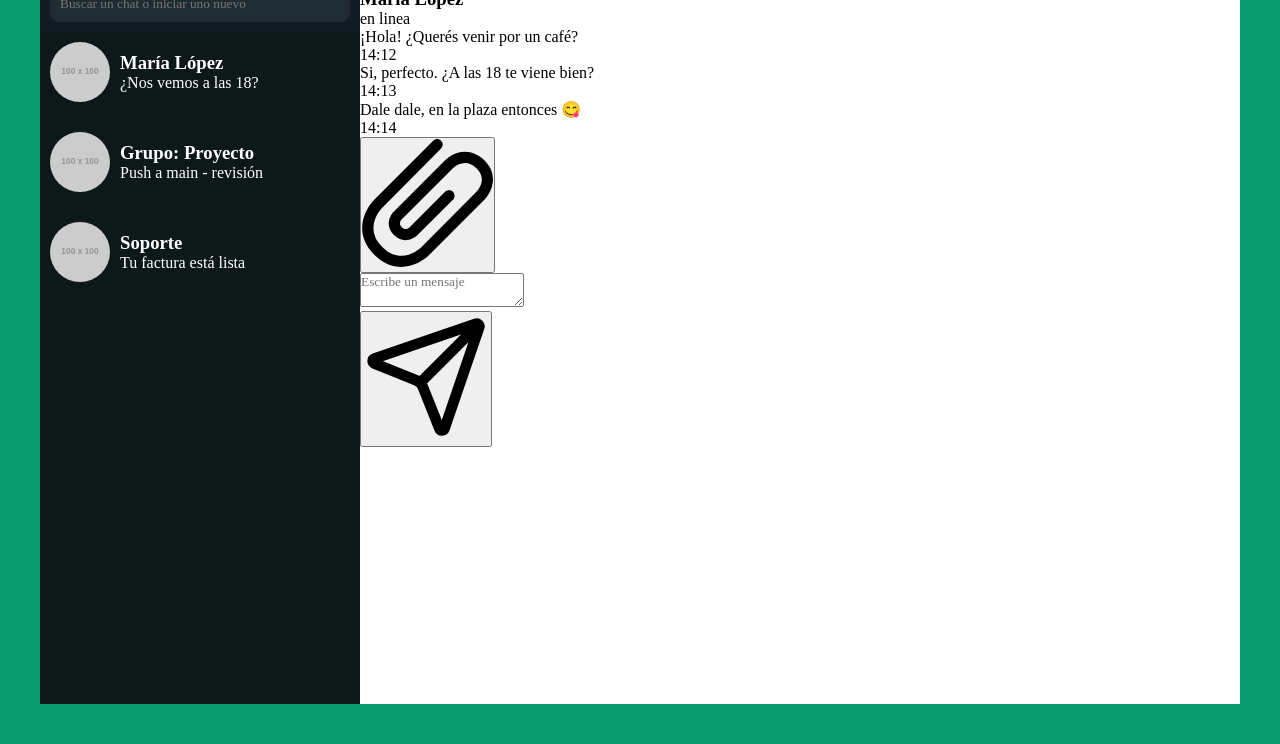
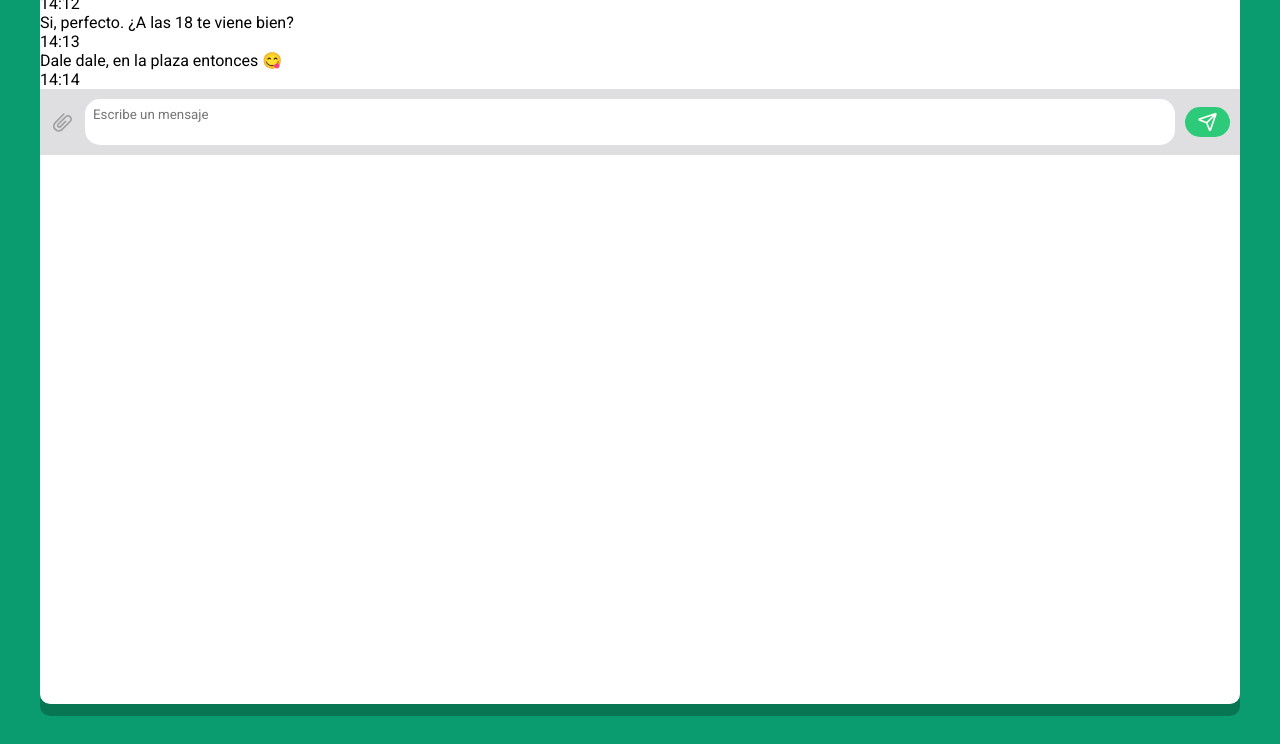
Before and after one commit to federicotenaglia/proyecto-base, a plain HTML site: page index.html in a window 1280 px wide. Shown: the part 136-880 px from the top of the page. Drawn offline with Linux system fonts and the light colour scheme; placeholder pictures from the web are drawn by us.

Commit message:
add: estilos header y footer panel de chat

```diff
--- a/index.html
+++ b/index.html
@@ -80,14 +80,14 @@
                 </div>
             </section>
             <footer>
-                <button>
-                    <svg xmlns="http://www.w3.org/2000/svg" width="131.11" height="128" viewBox="0 0 718 701"><path fill="currentColor" d="m175 397l280-280c3-3 27-27 65-40c53-17 107-3 150 40c44 43 57 96 40 149c-12 38-37 64-40 67L369 634c-52 52-182 119-302 0c-119-119-51-250 0-301L390 9c12-12 31-12 43 0s12 31 0 43L111 376c-5 4-106 109 0 215c103 103 204 11 215 0l301-302s17-17 25-41c10-32 3-60-25-88c-60-60-118-10-129 0L218 439c-10 10-17 27 0 44s33 9 43 0l194-194c12-11 32-11 43 0c12 12 12 32 0 44L304 526c-27 26-82 47-129 0c-48-47-27-103 0-129"/></svg>
+                <button id="btn-attach" class="attach">
+                    <svg xmlns="http://www.w3.org/2000/svg" width="131.11" viewBox="0 0 718 701"><path fill="currentColor" d="m175 397l280-280c3-3 27-27 65-40c53-17 107-3 150 40c44 43 57 96 40 149c-12 38-37 64-40 67L369 634c-52 52-182 119-302 0c-119-119-51-250 0-301L390 9c12-12 31-12 43 0s12 31 0 43L111 376c-5 4-106 109 0 215c103 103 204 11 215 0l301-302s17-17 25-41c10-32 3-60-25-88c-60-60-118-10-129 0L218 439c-10 10-17 27 0 44s33 9 43 0l194-194c12-11 32-11 43 0c12 12 12 32 0 44L304 526c-27 26-82 47-129 0c-48-47-27-103 0-129"/></svg>
                 </button>
                 <form>
                     <textarea type="text" placeholder="Escribe un mensaje"></textarea>
                 </form>
-                <button>
-                    <svg xmlns="http://www.w3.org/2000/svg" width="128" height="128" viewBox="0 0 24 24"><path fill="none" stroke="currentColor" stroke-linecap="round" stroke-linejoin="round" stroke-width="2" d="M14.536 21.686a.5.5 0 0 0 .937-.024l6.5-19a.496.496 0 0 0-.635-.635l-19 6.5a.5.5 0 0 0-.024.937l7.93 3.18a2 2 0 0 1 1.112 1.11zm7.318-19.539l-10.94 10.939"/></svg>
+                <button class="send">
+                    <svg xmlns="http://www.w3.org/2000/svg" width="128" viewBox="0 0 24 24"><path fill="none" stroke="currentColor" stroke-linecap="round" stroke-linejoin="round" stroke-width="2" d="M14.536 21.686a.5.5 0 0 0 .937-.024l6.5-19a.496.496 0 0 0-.635-.635l-19 6.5a.5.5 0 0 0-.024.937l7.93 3.18a2 2 0 0 1 1.112 1.11zm7.318-19.539l-10.94 10.939"/></svg>
                 </button>
             </footer>
         </div>
--- a/styles/main.css
+++ b/styles/main.css
@@ -2,14 +2,16 @@
     margin: 0;
     padding: 0;
     box-sizing: border-box;
-    font-family: (var(--primary-font));
+    font-family: var(--primary-font);
 }
 
 :root {
     --primary-color: #0a9c6f;
     --grey-900: #0d1919;
     --grey-800: #121b22;
-    --grey-700: #1f2c34;
+    --grey-600: #1f2c34;
+    --grey-700: #9f9fa1;
+    --grey-500: #dfdfe1;
     --grey-300: #fefff6;
     --grey-200: #f1f2f6;
     --green-400: #138b80;
@@ -30,6 +32,8 @@ body {
     grid-template-columns: 320px 1fr;
     height: 100vh;
     overflow: hidden;
+    border-radius: 10px;
+    box-shadow: 0 12px rgba(0, 0, 0, 0.25);
 }
 
 img {
@@ -105,7 +109,7 @@ aside header {
 }
 
 .search form input{
-    background-color: var(--grey-700);
+    background-color: var(--grey-600);
     width: 100%;
     display: block;
     border: none;
@@ -137,11 +141,109 @@ aside header {
 
 .user-chat img{
     border-radius: 50%;
-    width: 60px;
+    width: 50px;
 }
 
 .user-chat:hover {
-    background-color: var(--grey-700);
+    background-color: var(--grey-600);
     cursor: pointer;
     border-left: 3px solid var(--green-300);
 }
+
+/* message panel */
+
+.app{
+    grid-template-columns: 1fr;
+}
+
+aside {
+    display: none;
+}
+
+.chat-header {
+    background-color: var(--grey-300);
+    border-bottom: 1px solid var(--grey-500);
+    display: flex;
+    padding: 10px;
+    align-items: center;
+    gap: 10px;
+}
+
+.chat-header img {
+    width: 50px;
+    border-radius: 50%;
+}
+
+.chat-header p {
+    color: var(--grey-700);
+}
+
+footer {
+    display: flex;
+    background-color: var(--grey-500);
+    align-items: center;
+    justify-content: space-between;
+    align-items: center;
+    padding: 10px;
+    gap: 10px;
+}
+
+footer svg {
+    width: 100%;
+    height: 100%;
+}
+
+footer button {
+    width: 25px;
+    height: 25px;
+    padding: 3px;
+}
+
+
+footer .attach {
+    background-color: transparent;
+    border: none;
+    cursor: pointer;
+    color: var(--grey-700);
+    transition: color .2s;
+}
+
+footer .attach:hover {
+    color: var(--grey-800);
+}
+
+footer form {
+    display: flex;
+    align-items: center;
+    flex: 1;
+}
+
+footer textarea {
+    padding: 8px;
+    resize: none;
+    border-radius: 15px;
+    width: 100%;
+    border: none;
+}
+
+footer textarea:focus {
+    outline: 1px solid black;
+    border: none;
+}
+
+footer .send {
+    background-color: #2dca7a;
+    border: none;
+    color: var(--grey-300);
+    width: 45px;
+    height: 30px;
+    border-radius: 20px;
+    padding: 5px;
+    cursor: pointer;
+    transition: all .1s;
+}
+
+footer .send:hover {
+    background-color: #138b80;
+    transform: scale(0.98);
+}
```
